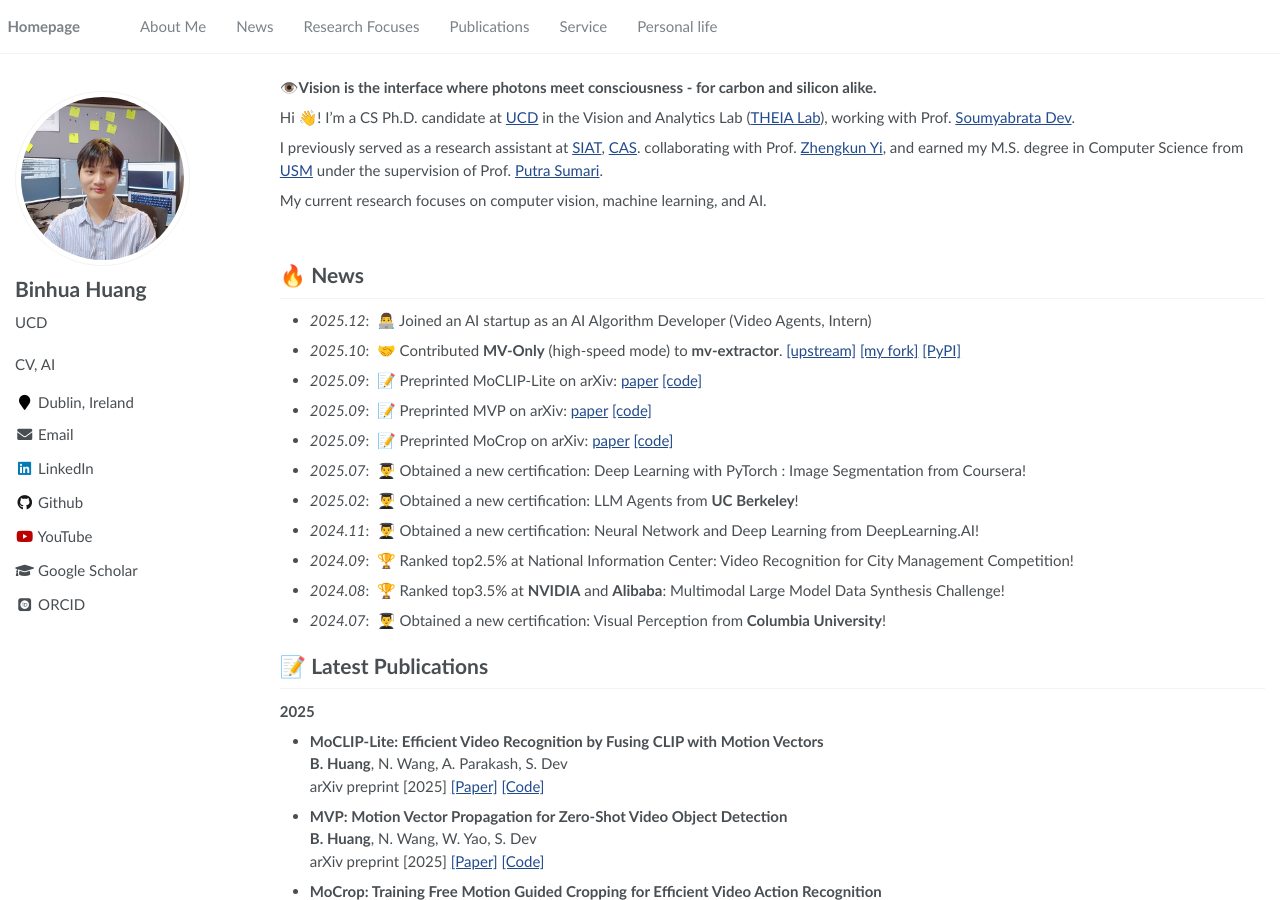
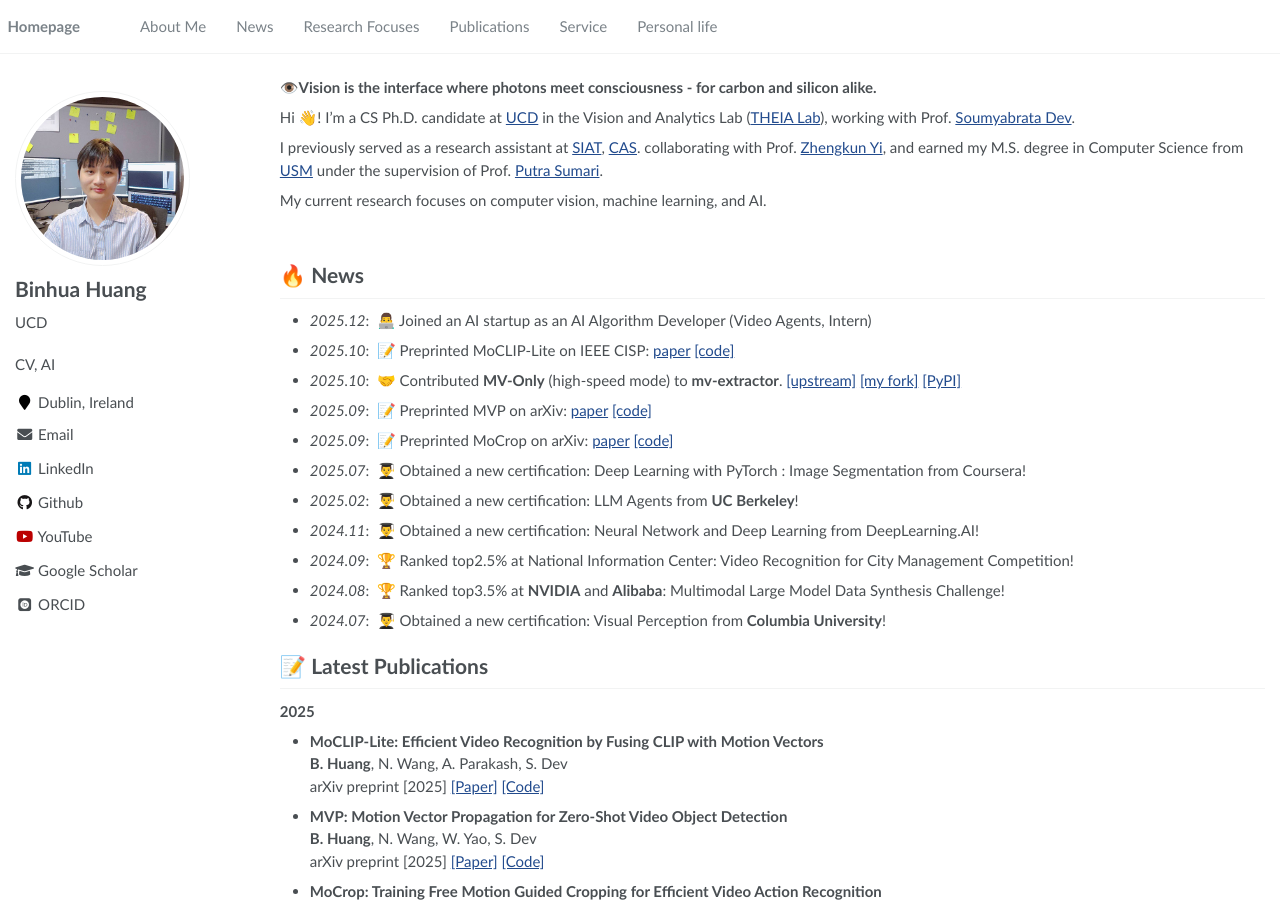
Before and after one commit to microa/microa.github.io, a Jekyll site: the page built from _pages/about.md, in a window 1280 px wide and 900 px high. Built offline with Jekyll 4.4.1, drawn with Linux system fonts in a browser that asks for light colours; some web fonts are replaced.

Commit message:
Update about.md

```diff
--- a/_pages/about.md
+++ b/_pages/about.md
@@ -36,8 +36,8 @@
 
 # 🔥 News
 - *2025.12*: &nbsp;👨‍💻 Joined an AI startup as an AI Algorithm Developer (Video Agents, Intern)
+- *2025.10*: &nbsp;📝 Preprinted MoCLIP-Lite on IEEE CISP: [paper](https://ieeexplore.ieee.org/abstract/document/11259157) [[code]](https://github.com/microa/MoCLIP-Lite)
 - *2025.10*: &nbsp;🤝 Contributed **MV-Only** (high-speed mode) to **mv-extractor**. [[upstream]](https://github.com/LukasBommes/mv-extractor) [[my fork]](https://github.com/microa/hs-mv-extractor) [[PyPI]](https://pypi.org/project/motion-vector-extractor/)
-- *2025.09*: &nbsp;📝 Preprinted MoCLIP-Lite on arXiv: [paper](https://arxiv.org/abs/2509.17084) [[code]](https://github.com/microa/MoCLIP-Lite)
 - *2025.09*: &nbsp;📝 Preprinted MVP on arXiv: [paper](https://arxiv.org/abs/2509.18388) [[code]](https://github.com/microa/MVP)
 - *2025.09*: &nbsp;📝 Preprinted MoCrop on arXiv: [paper](https://arxiv.org/abs/2509.18473) [[code]](https://github.com/microa/MoCrop)
 - *2025.07*: &nbsp;👨‍🎓 Obtained a new certification: Deep Learning with PyTorch : Image Segmentation from Coursera!
```
